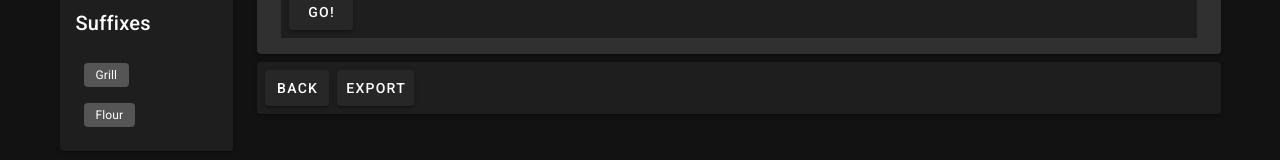
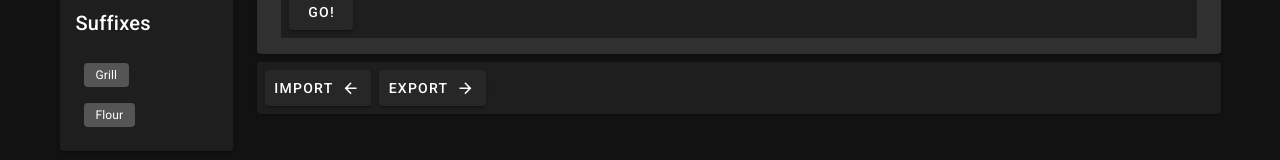
Before and after one commit to preginald/kpos, a Vue app: page /menu in a window 1280 px wide. Both pictures are taken after a click on the button "ANALYSE". Shown: the part 629-789 px from the top of the page. Built offline with nearby package versions, Linux system fonts and the light colour scheme.

Commit message:
modified prev and next button labels and behaviour

```diff
--- a/src/views/Menu.vue
+++ b/src/views/Menu.vue
@@ -6,14 +6,40 @@
         <Stepper />
         <v-card class="mt-2">
           <v-card-actions v-if="stepper == 1">
-            <v-btn @click="setStepper(2)">Analyse</v-btn>
+            <v-btn @click="setStepper(2)"
+              >{{ steps[1].name }}
+              <v-icon right> mdi-arrow-right </v-icon>
+            </v-btn>
           </v-card-actions>
           <v-card-actions v-if="stepper == 2">
-            <v-btn @click="setStepper(1)">Back</v-btn>
-            <v-btn @click="setStepper(3)">Export</v-btn>
+            <v-btn @click="setStepper(1)"
+              >{{ steps[0].name }}
+
+              <v-icon right> mdi-arrow-left </v-icon>
+            </v-btn>
+            <v-btn @click="setStepper(3)"
+              >{{ steps[2].name }}
+              <v-icon right> mdi-arrow-right </v-icon>
+            </v-btn>
           </v-card-actions>
           <v-card-actions v-if="stepper == 3">
-            <v-btn @click="setStepper(2)">Back</v-btn>
+            <v-btn @click="setStepper(2)"
+              >{{ steps[1].name }}
+
+              <v-icon right> mdi-arrow-left </v-icon>
+            </v-btn>
+            <v-btn @click="setStepper(4)"
+              >{{ steps[3].name }}
+
+              <v-icon right> mdi-arrow-right </v-icon>
+            </v-btn>
+          </v-card-actions>
+          <v-card-actions v-if="stepper == 4">
+            <v-btn @click="setStepper(3)"
+              >{{ steps[2].name }}
+
+              <v-icon right> mdi-arrow-left </v-icon>
+            </v-btn>
           </v-card-actions>
         </v-card>
       </v-col>
@@ -34,7 +60,7 @@ export default {
     Stepper,
   },
   computed: {
-    ...mapState(["stepper"]),
+    ...mapState(["steps", "stepper"]),
   },
   data: () => ({
     activeProductCategory: {},
```
